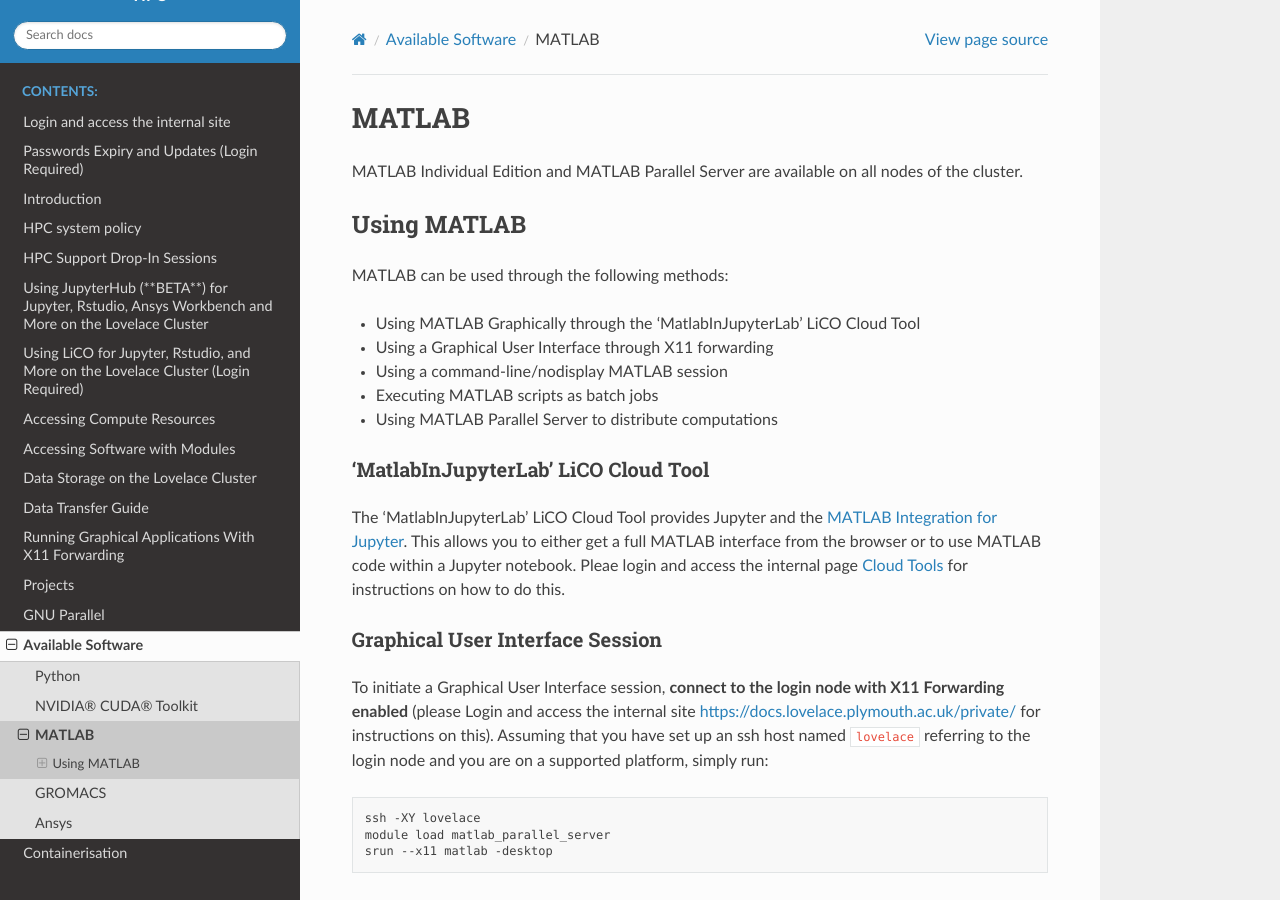
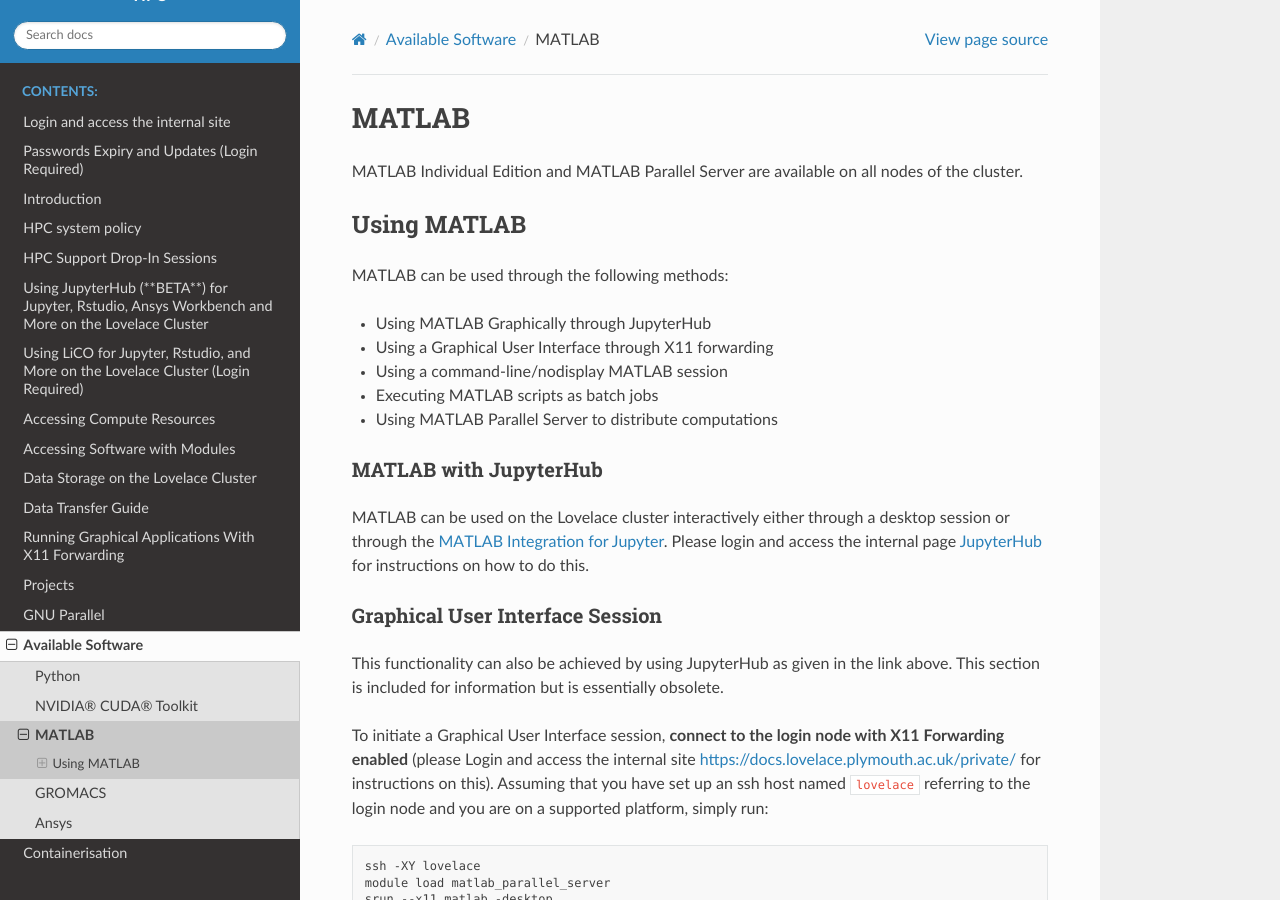
Before and after one commit to AbhinavPraveen/UoP-HPC-Docs, a Sphinx documentation site: the page built from source/software/matlab.rst, in a window 1280 px wide and 900 px high. Built offline with Sphinx 7.4.7 and the Read the Docs theme 3.1.0, drawn with Linux system fonts in a browser that asks for light colours.

Commit message:
Update software/matlab not to refer to LiCO

```diff
--- a/source/software/matlab.rst
+++ b/source/software/matlab.rst
@@ -10,19 +10,21 @@
 
 MATLAB can be used through the following methods:
 
-* Using MATLAB Graphically through the 'MatlabInJupyterLab' LiCO Cloud Tool
+* Using MATLAB Graphically through JupyterHub
 * Using a Graphical User Interface through X11 forwarding
 * Using a command-line/nodisplay MATLAB session
 * Executing MATLAB scripts as batch jobs
 * Using MATLAB Parallel Server to distribute computations
 
-'MatlabInJupyterLab' LiCO Cloud Tool
-~~~~~~~~~~~~~~~~~~~~~~~~~~~~~~~~~~~~
+MATLAB with JupyterHub
+~~~~~~~~~~~~~~~~~~~~~~
 
-The 'MatlabInJupyterLab' LiCO Cloud Tool provides Jupyter and the `MATLAB Integration for Jupyter <https://uk.mathworks.com/products/reference-architectures/jupyter.html>`__. This allows you to either get a full MATLAB interface from the browser or to use MATLAB code within a Jupyter notebook. Pleae login and access the internal page `Cloud Tools <https://docs.lovelace.plymouth.ac.uk/private/lico/cloudtools>`_ for instructions on how to do this.
+MATLAB can be used on the Lovelace cluster interactively either through a desktop session or through the `MATLAB Integration for Jupyter <https://uk.mathworks.com/products/reference-architectures/jupyter.html>`__. Please login and access the internal page `JupyterHub <https://docs.lovelace.plymouth.ac.uk/private/jupyterhub/>`_ for instructions on how to do this.
 
 Graphical User Interface Session
 ~~~~~~~~~~~~~~~~~~~~~~~~~~~~~~~~
+
+This functionality can also be achieved by using JupyterHub as given in the link above. This section is included for information but is essentially obsolete.
 
 To initiate a Graphical User Interface session, **connect to the login node with X11 Forwarding enabled** (please Login and access the internal site `<https://docs.lovelace.plymouth.ac.uk/private/>`_ for instructions on this). Assuming that you have set up an ssh host named :plaintext:`lovelace` referring to the login node and you are on a supported platform, simply run:
 
```
